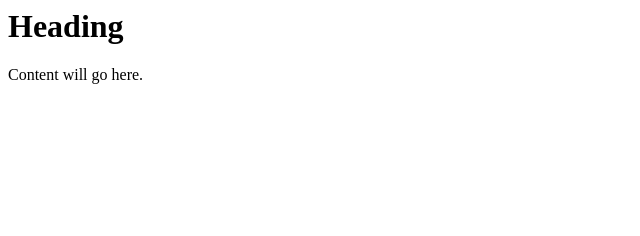
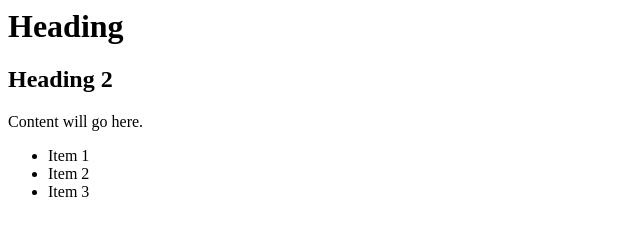
Before and after one commit to reynoldsDesign/Portfolio, a plain HTML site: page index.html in a window 1280 px wide. Shown: the whole page, without its empty margins (0-640 px from the left). Drawn offline with Linux system fonts and the light colour scheme.

Commit message:
added headers and list

```diff
--- a/index.html
+++ b/index.html
@@ -4,6 +4,12 @@
     </head>
     <body>
         <h1>Heading</h1>
+        <h2>Heading 2</h2>
         <p>Content will go here.</p>
+        <ul>
+            <li>Item 1</li>
+            <li>Item 2</li>
+            <li>Item 3</li>
+        </ul>
     </body>
 </html>
```
